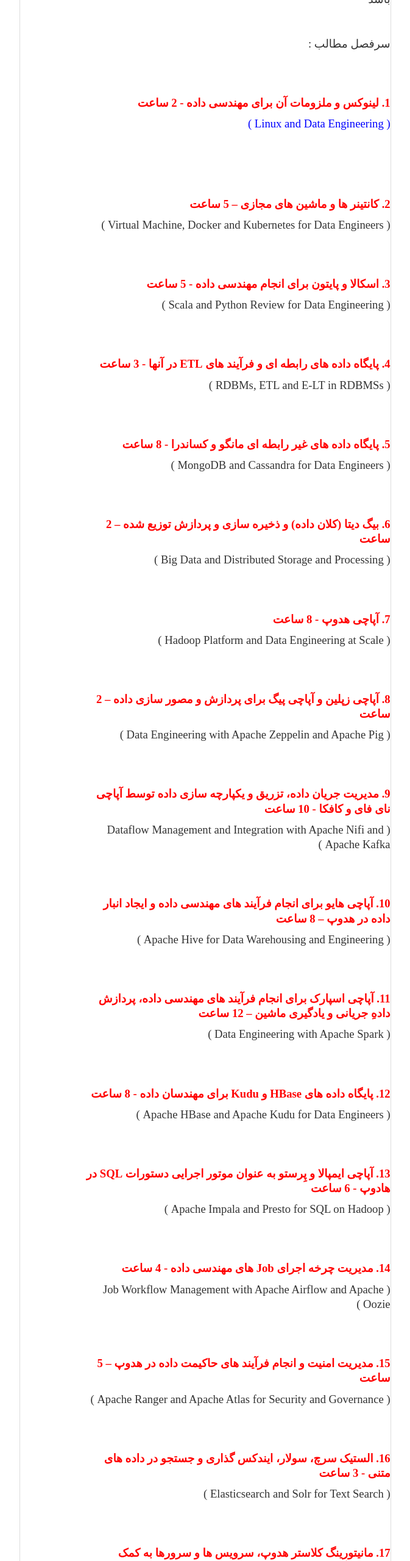
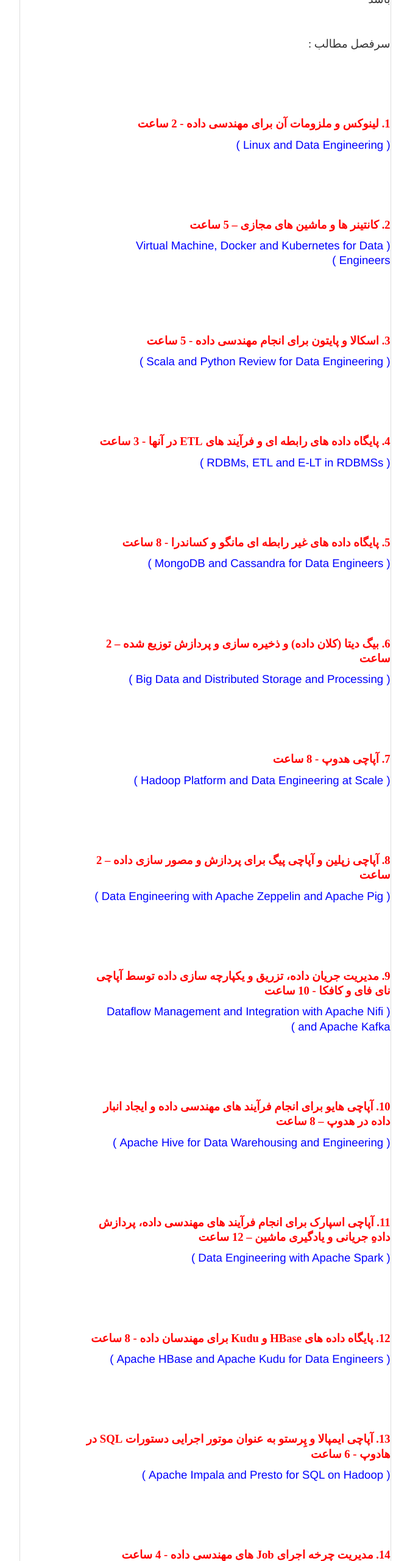
Before and after one commit to hassanahmadkhani/hassanahmadkhani.github.io, a plain HTML site: page bde.html in a window 1280 px wide. Shown: the part 850-3410 px from the top of the page at 61% size, without its empty margins (410-1083 px from the left). Drawn offline with nearby package versions, Linux system fonts and the light colour scheme.

Commit message:
Update bde.html

```diff
--- a/bde.html
+++ b/bde.html
@@ -19,6 +19,7 @@
 
 	.englishtitle {
   color: blue;
+  font-family: 'AktivGrotesk Regular', Helvetica, Arial, Lucida, sans-serif;
 }
 
 	</style>
@@ -159,9 +160,10 @@
 									هدف این دو ره آموزشی تربیت مهندس داده با توان مندی های کامل برای پیاده سازی، مدیریت و نگهداری خطوط لوله داده می باشد
 
 	<br>	<br>	<br>
-
+<p>
 سرفصل مطالب  :
 
+</p>
 
 <br>	<br>
 <br>	<br>
@@ -174,166 +176,201 @@
 </p>
 <br>	<br>
 <br>	<br>
-<p style="color:red;font-weight:bold;">
+<p  class="farsititle" >
 2. کانتینر ها و ماشین های مجازی – 5 ساعت
 </p>
+<p  class="englishtitle" >
+
 ( Virtual Machine, Docker and Kubernetes for Data Engineers )
+</p>
+
+<br>	<br>
+<br>	<br>
+
+<p  class="farsititle" >
+3.  اسکالا و پایتون برای انجام مهندسی داده - 5 ساعت
+</p>
+<p  class="englishtitle" >
+
+( Scala and Python Review for Data Engineering )
+</p>
+<br>	<br>
+<br>	<br>
+
+
+<p  class="farsititle" >
+4. پایگاه داده های رابطه ای و فرآیند های ETL  در آنها - 3 ساعت
+</p>
+<p  class="englishtitle" >
+
+( RDBMs, ETL and E-LT in RDBMSs )
+</p>
+<br>	<br>
+<br>	<br>
+
+<p  class="farsititle" >
+5.  پایگاه داده های غیر رابطه ای مانگو و کساندرا - 8 ساعت
+</p>
+<p  class="englishtitle" >
+
+ ( MongoDB and Cassandra for Data Engineers )
+</p>
+
+<br>	<br>
+<br>	<br>
+
+<p  class="farsititle" >
+6. بیگ دیتا (کلان داده) و ذخیره سازی و پردازش توزیع شده – 2 ساعت
+</p>
+<p  class="englishtitle" >
+
+ ( Big Data and Distributed Storage and Processing )
+
+</p>
+
+<br>	<br>
+<br>	<br>
+
+<p  class="farsititle" >
+7. آپاچی هدوپ - 8 ساعت
+</p>
+<p  class="englishtitle" >
+
+ ( Hadoop Platform and Data Engineering at Scale )
+
+</p>
+
+<br>	<br>
+<br>	<br>
+
+<p  class="farsititle" >
+8. آپاچی زپلین و آپاچی پیگ برای پردازش و مصور سازی داده – 2 ساعت
+</p>
+<p  class="englishtitle" >
+
+ ( Data Engineering with Apache Zeppelin and Apache Pig )
+</p>
+
+<br>	<br>
+<br>	<br>
+
+<p  class="farsititle" >
+9.  مدیریت جریان داده، تزریق و یکپارچه سازی داده توسط آپاچی نای فای و کافکا - 10 ساعت
+</p>
+<p  class="englishtitle" >
+
+ ( Dataflow Management and Integration with Apache Nifi and Apache Kafka )
+</p>
+
+<br>	<br>
+<br>	<br>
+
+<p  class="farsititle" >
+10. آپاچی هایو برای انجام فرآیند های مهندسی داده و ایجاد انبار داده در هدوپ – 8 ساعت
+</p>
+<p  class="englishtitle" >
+
+ ( Apache Hive for Data Warehousing and Engineering )
+</p>
+
+<br>	<br>
+<br>	<br>
+
+<p  class="farsititle" >
+11.  آپاچی اسپارک برای انجام فرآیند های مهندسی داده، پردازش دادهِ جریانی و یادگیری ماشین – 12 ساعت
+</p>
+<p  class="englishtitle" >
+
+( Data Engineering with Apache Spark )
+</p>
+
+<br>	<br>
+<br>	<br>
+
+<p  class="farsititle" >
+12. پایگاه داده های HBase و Kudu برای مهندسان داده - 8 ساعت
+</p>
+<p  class="englishtitle" >
+
+ ( Apache HBase and Apache Kudu for Data Engineers )
+</p>
+
+<br>	<br>
+<br>	<br>
+
+<p  class="farsititle" >
+13. آپاچی ایمپالا و پِرستو به عنوان موتور اجرایی دستورات SQL در هادوپ - 6 ساعت
+</p>
+<p  class="englishtitle" >
+
+ ( Apache Impala and Presto for SQL on Hadoop )
+
+</p>
+<br>	<br>
+<br>	<br>
+
+<p  class="farsititle" >
+14. مدیریت چرخه اجرای Job های مهندسی داده - 4 ساعت
+</p>
+<p  class="englishtitle" >
+( Job Workflow Management with Apache Airflow and Apache Oozie )
+</p>
+
+<br>	<br>
+<br>	<br>
+
+<p  class="farsititle" >
+15. مدیریت امنیت و انجام فرآیند های حاکیمت داده در هدوپ – 5 ساعت
+</p>
+<p  class="englishtitle" >
+
+( Apache Ranger and Apache Atlas for Security and Governance )
+</p>
+
+<br>	<br>
+<br>	<br>
+
+<p  class="farsititle" >
+16. الستیک سرچ، سولار، ایندکس گذاری و جستجو در داده های متنی - 3 ساعت
+</p>
+<p  class="englishtitle" >
+
+( Elasticsearch and Solr for Text Search )
+</p>
+
+<br>	<br>
+<br>	<br>
+</p>
+<p  class="farsititle" >
+17. مانیتورینگ کلاستر هدوپ، سرویس ها و سرورها به کمک زبیکس و گرافانا – 5 ساعت
+</p>
+<p  class="englishtitle" >
+
+ ( Zabbix and Grafana for Server and Service Monitoring )
+</p>
+
+<br>	<br>
+<br>	<br>
+
+<p  class="farsititle" >
+18. استفاده از سرویس های ابری برای انجام فرآیند های مهندسی داده – 2 ساعت
+</p>
+<p  class="englishtitle" >
+
+( Cloud Services for Data Engineers)
+ </p>
 
 
 <br>	<br>
 <br>	<br>
 
-<p style="color:red;font-weight:bold;">
-3.  اسکالا و پایتون برای انجام مهندسی داده - 5 ساعت
-</p>
-( Scala and Python Review for Data Engineering )
-
-<br>	<br>
-<br>	<br>
-
-
-<p style="color:red;font-weight:bold;">
-4. پایگاه داده های رابطه ای و فرآیند های ETL  در آنها - 3 ساعت
-</p>
-( RDBMs, ETL and E-LT in RDBMSs )
-
-<br>	<br>
-<br>	<br>
-
-<p style="color:red;font-weight:bold;">
-5.  پایگاه داده های غیر رابطه ای مانگو و کساندرا - 8 ساعت
-</p>
- ( MongoDB and Cassandra for Data Engineers )
-
-
-<br>	<br>
-<br>	<br>
-
-<p style="color:red;font-weight:bold;">
-6. بیگ دیتا (کلان داده) و ذخیره سازی و پردازش توزیع شده – 2 ساعت
-</p>
- ( Big Data and Distributed Storage and Processing )
-
-
-
-<br>	<br>
-<br>	<br>
-
-<p style="color:red;font-weight:bold;">
-7. آپاچی هدوپ - 8 ساعت
-</p>
- ( Hadoop Platform and Data Engineering at Scale )
-
-
-
-<br>	<br>
-<br>	<br>
-
-<p style="color:red;font-weight:bold;">
-8. آپاچی زپلین و آپاچی پیگ برای پردازش و مصور سازی داده – 2 ساعت
-</p>
- ( Data Engineering with Apache Zeppelin and Apache Pig )
-
-
-<br>	<br>
-<br>	<br>
-
-<p style="color:red;font-weight:bold;">
-9.  مدیریت جریان داده، تزریق و یکپارچه سازی داده توسط آپاچی نای فای و کافکا - 10 ساعت
-</p>
- ( Dataflow Management and Integration with Apache Nifi and Apache Kafka )
-
-
-<br>	<br>
-<br>	<br>
-
-<p style="color:red;font-weight:bold;">
-10. آپاچی هایو برای انجام فرآیند های مهندسی داده و ایجاد انبار داده در هدوپ – 8 ساعت
-</p>
- ( Apache Hive for Data Warehousing and Engineering )
-
-
-<br>	<br>
-<br>	<br>
-
-<p style="color:red;font-weight:bold;">
-11.  آپاچی اسپارک برای انجام فرآیند های مهندسی داده، پردازش دادهِ جریانی و یادگیری ماشین – 12 ساعت
-</p>
-( Data Engineering with Apache Spark )
-
-
-<br>	<br>
-<br>	<br>
-
-<p style="color:red;font-weight:bold;">
-12. پایگاه داده های HBase و Kudu برای مهندسان داده - 8 ساعت
-</p>
- ( Apache HBase and Apache Kudu for Data Engineers )
-
-
-<br>	<br>
-<br>	<br>
-
-<p style="color:red;font-weight:bold;">
-13. آپاچی ایمپالا و پِرستو به عنوان موتور اجرایی دستورات SQL در هادوپ - 6 ساعت
-</p>
- ( Apache Impala and Presto for SQL on Hadoop )
-
-
-<br>	<br>
-<br>	<br>
-
-<p style="color:red;font-weight:bold;">
-14. مدیریت چرخه اجرای Job های مهندسی داده - 4 ساعت
-</p>
-( Job Workflow Management with Apache Airflow and Apache Oozie )
-
-
-<br>	<br>
-<br>	<br>
-
-<p style="color:red;font-weight:bold;">
-15. مدیریت امنیت و انجام فرآیند های حاکیمت داده در هدوپ – 5 ساعت
-</p>
-( Apache Ranger and Apache Atlas for Security and Governance )
-
-
-<br>	<br>
-<br>	<br>
-
-<p style="color:red;font-weight:bold;">
-16. الستیک سرچ، سولار، ایندکس گذاری و جستجو در داده های متنی - 3 ساعت
-</p>
-( Elasticsearch and Solr for Text Search )
-
-
-<br>	<br>
-<br>	<br>
-
-<p style="color:red;font-weight:bold;">
-17. مانیتورینگ کلاستر هدوپ، سرویس ها و سرورها به کمک زبیکس و گرافانا – 5 ساعت
-</p>
- ( Zabbix and Grafana for Server and Service Monitoring )
-
-
-<br>	<br>
-<br>	<br>
-
-<p style="color:red;font-weight:bold;">
-18. استفاده از سرویس های ابری برای انجام فرآیند های مهندسی داده – 2 ساعت
-</p>
-( Cloud Services for Data Engineers)
-
-
-
-<br>	<br>
-<br>	<br>
-
-<p style="color:red;font-weight:bold;">
+<p  class="farsititle" >
 19. مطالعه موردی و نمونه فرآیند های مهندسی داده – 2 ساعت
 </p>
+<p  class="englishtitle" >
+
 ( Data Pipeline and Data Engineering Case Study )
-
+</p>
 
 
 
```
